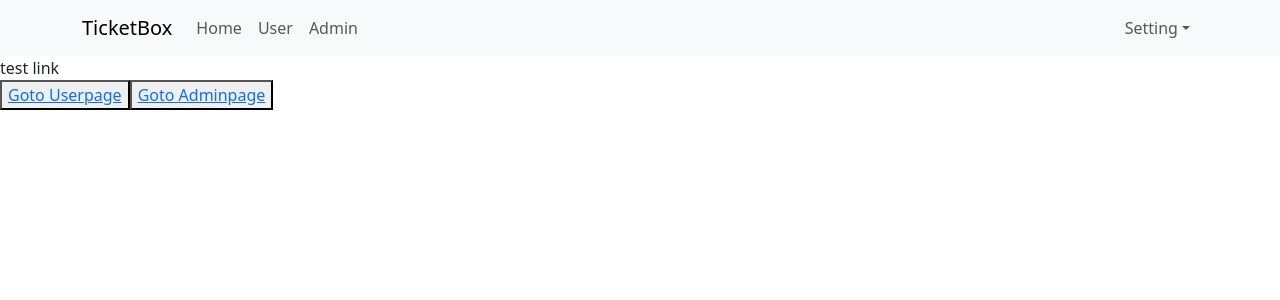
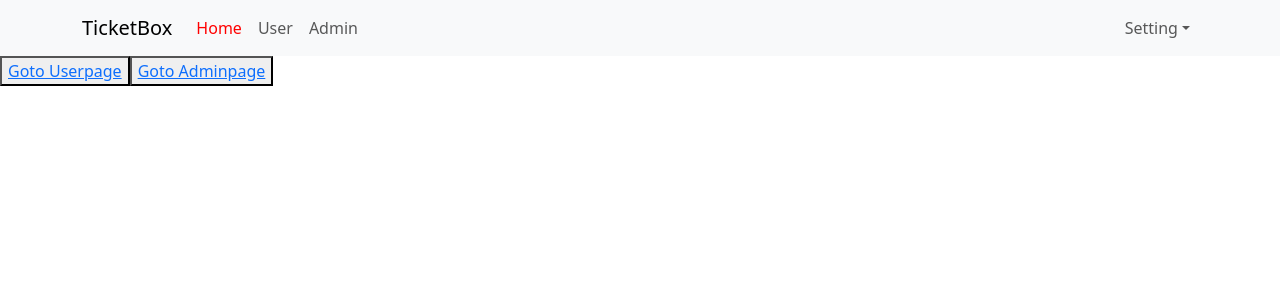
Before and after one commit to thuynguyentvt333/reactvideo1, a React (Create React App) app: page / in a window 1280 px wide. Shown: the top 300 px of the page. Built offline with nearby package versions, Linux system fonts and the light colour scheme.

Commit message:
video 50 Avtive link

```diff
--- a/src/App.js
+++ b/src/App.js
@@ -1,15 +1,22 @@
 
 import './App.scss';
 import Header from './components/Header/Header';
-import { Link } from 'react-router-dom';
+import { Outlet, Link } from 'react-router-dom';
 const App =() =>{
 
   return (
-    <div className="App-container">
-  <Header/>
-  <div>
-    test link
-  </div>
+    <div className="app-container">
+      <div className='header-container'>
+      <Header/>
+      </div>
+      <div className='sidenav-container'>
+
+      </div>
+<div className='app-content'></div>
+
+ {/* Note */}
+ <Outlet></Outlet>
+
   <div>
     <button>
       <Link to ="/users">
--- a/src/App.scss
+++ b/src/App.scss
@@ -6,3 +6,17 @@ body {
   -webkit-font-smoothing: antialiased;
   -moz-osx-smoothing:grayscale;
 }
+.app-container{
+  .header-container{
+    .navbar-nav {
+      .nav-link{
+      &.active{
+        color: red;
+    // .navbar-nav .nav-link.active{
+    //   color: red;
+    // }
+  }
+}
+    }
+  }
+}
--- a/src/components/Header/Header.js
+++ b/src/components/Header/Header.js
@@ -2,7 +2,7 @@ import Container from 'react-bootstrap/Container';
 import Nav from 'react-bootstrap/Nav';
 import Navbar from 'react-bootstrap/Navbar';
 import NavDropdown from 'react-bootstrap/NavDropdown';
-import { Link } from 'react-router-dom';
+import { NavLink } from 'react-router-dom';
 const Header = () => {
   return (
     <Navbar expand="lg" className="bg-body-tertiary">
@@ -11,9 +11,9 @@ const Header = () => {
         <Navbar.Toggle aria-controls="basic-navbar-nav" />
         <Navbar.Collapse id="basic-navbar-nav">
           <Nav className="me-auto">
-            <Link to="/" className='nav-link'>Home</Link>
-            <Link to="/users" className='nav-link'>User</Link>
-            <Link to="/admins" className='nav-link'>Admin</Link>
+            <NavLink to="/" className='nav-link'>Home</NavLink>
+            <NavLink to="/users" className='nav-link'>User</NavLink>
+            <NavLink to="/admins" className='nav-link'>Admin</NavLink>
 
           </Nav>
           <Nav>
--- a/src/index.js
+++ b/src/index.js
@@ -20,9 +20,10 @@ root.render(
   // {/* </React.StrictMode> */}
   <BrowserRouter>
   <Routes>
-    <Route path ="/" element ={ <App />}></Route>
-    <Route path ="users" element ={ <User />}></Route>
-    <Route path ="admins" element ={ <Admin />}></Route>
+    <Route path ="/" element ={ <App />}>
+    <Route path ="users" element ={ <User />}/>
+    <Route path ="admins" element ={ <Admin />}/>
+    </Route>
   </Routes>
 
   </BrowserRouter>
```
